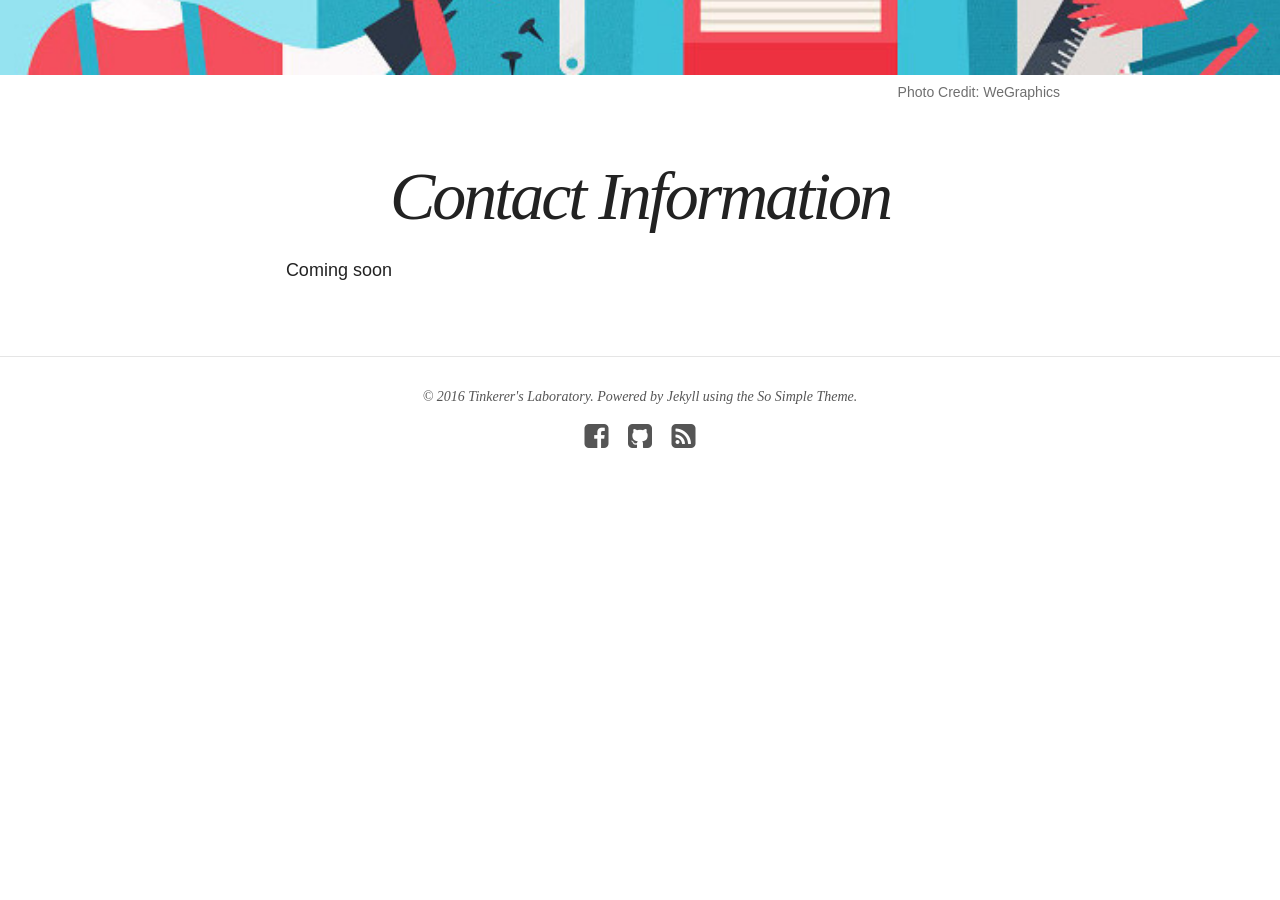
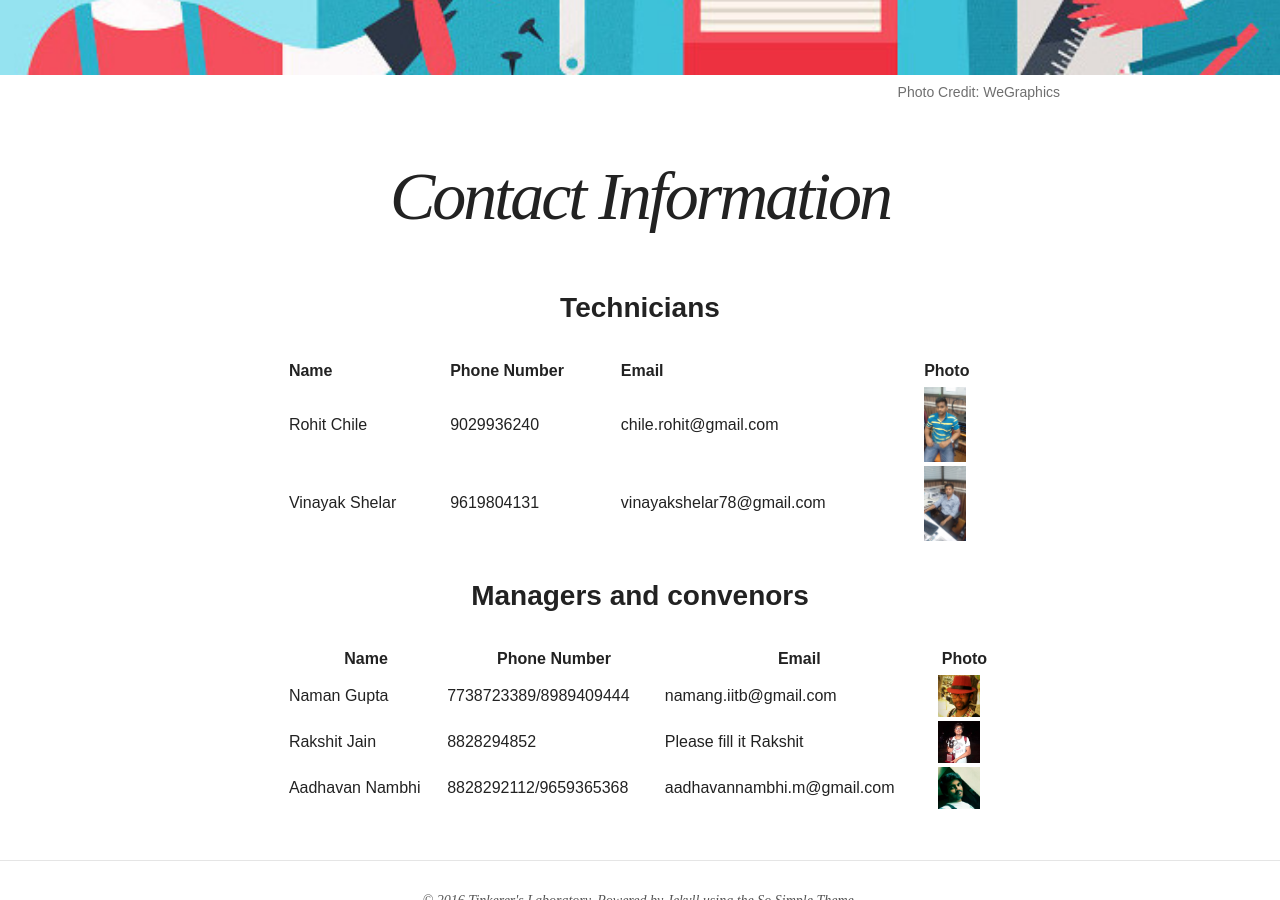
Before and after one commit to vikrant7/tinkerers-laboratory.github.io, a Jekyll site: the page built from contact/index.md, in a window 1280 px wide and 900 px high, scrolled down 644 px. Built offline with Jekyll 4.4.1, drawn with Linux system fonts in a browser that asks for light colours; nearby versions of some CDN libraries; before the commit the page ends 1192 px from its top, so only the background shows below that.

Commit message:
Temporary contact page

```diff
--- a/contact/index.md
+++ b/contact/index.md
@@ -9,4 +9,17 @@
   creditlink: http://wegraphics.net/downloads/free-ultimate-blurred-background-pack/
 ---
 
-Coming soon
+<center><h3>Technicians</h3></center>
+
+Name | Phone Number | Email | Photo
+:---- | :---- | :---- | :----
+Rohit Chile | 9029936240 | chile.rohit@gmail.com | <img src="/images/rohit.jpg" alt="Smiley face" height="50" width="42">
+Vinayak Shelar | 9619804131 | vinayakshelar78@gmail.com | <img src="/images/vinayak.jpg" alt="Smiley face" height="50" width="42">
+
+<center><h3>Managers and convenors</h3></center>
+
+Name | Phone Number | Email | Photo
+---- | ---- | ---- | ----
+Naman Gupta | 7738723389/8989409444 | namang.iitb@gmail.com | <img src="/images/naman.jpg" alt="Smiley face" height="42" width="42">
+Rakshit Jain | 8828294852 | Please fill it Rakshit | <img src="/images/rakshit.jpg" alt="Smiley face" height="42" width="42">
+Aadhavan Nambhi | 8828292112/9659365368 | aadhavannambhi.m@gmail.com | <img src="/images/aadhavan.jpg" alt="Smiley face" height="42" width="42">
```
Also changed, not shown: images/aadhavan.jpg (added), images/naman.jpg (added), images/rakshit.jpg (added), images/rohit.jpg (added), images/vinayak.jpg (added).
